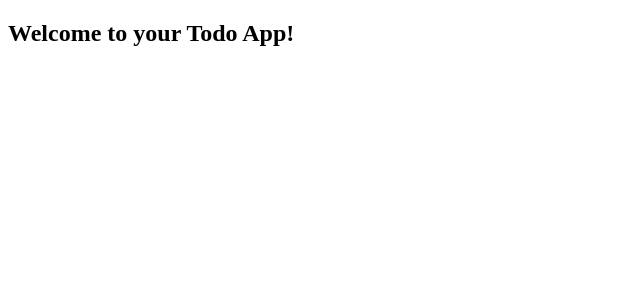
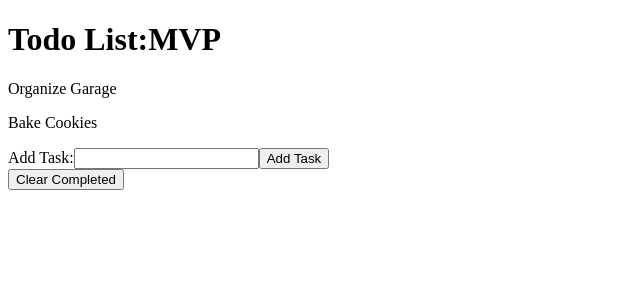
Before and after one commit to bloominstituteoftechnology/web-module-project-class-components, a React (Create React App) app: page / in a window 1280 px wide. Shown: the top 300 px of the page, without its empty margins (0-640 px from the left). Built offline with nearby package versions, Linux system fonts and the light colour scheme; the HTML template or start-up script is replaced by a standard one.

Commit message:
Finished

```diff
--- a/src/App.js
+++ b/src/App.js
@@ -1,14 +1,84 @@
 import React from 'react';
+import TodoForm from './components/TodoForm';
+import TodoList from './components/TodoList'
+
 
 class App extends React.Component {
+
+  constructor(){
+    super();
+    this.state = {
+      tasks: [
+        {
+          task: 'Organize Garage',
+          id: 1528817077286,
+          completed: false
+        },
+        {
+          task: 'Bake Cookies',
+          id: 1528817084358,
+          completed: false
+        },
+      ]
+    }
+  }
+
+
+  addTask = (taskName) => {
+    const newTask = {
+      task: taskName,
+      id: new Date(),
+      completed: false,
+    };
+
+    this.setState({
+      tasks: [...this.state.tasks, newTask]
+    })
+  }
+
+
+
+  completed = (id) => {
+    this.setState({
+     tasks: this.state.tasks.map( task => {
+       if (task.id === task.id){
+         return {
+           ...task,
+           completed: !task.completed
+         }
+       }else{
+         return task;
+       }
+
+     })
+    })
+  }
+
+
+
+
+  completeClear = (event) => {
+    event.preventDefault();
+
+    this.setState({
+      tasks: this.state.tasks.filter( task => !task.completed)
+    })
+  }
   // you will need a place to store your state in this component.
   // design `App` to be the parent component of your application.
   // this component is going to take care of state, and any change handlers you need to work with your state
   render() {
+
+
+
+
     return (
-      <div>
-        <h2>Welcome to your Todo App!</h2>
-      </div>
+      <>
+    <h1>Todo List:MVP</h1>
+      <TodoList tasks={this.state.tasks} completed={this.completed} />
+      <TodoForm addTask={this.addTask}/>
+      <button onClick={this.completeClear}>Clear Completed</button>
+      </>
     );
   }
 }
--- a/src/components/Todo.js
+++ b/src/components/Todo.js
@@ -0,0 +1,18 @@
+import React from "react"
+
+
+
+function Todo (props){
+
+
+
+
+    return (
+       <div>
+      <p style={{ textDecoration: props.tasks.completed ? "line-through" : null }}
+         onClick={()=> props.completed(props.tasks.id)}>{props.tasks.task}</p>
+       </div>
+    )
+}
+
+export default Todo;
--- a/src/components/TodoForm.js
+++ b/src/components/TodoForm.js
@@ -0,0 +1,45 @@
+import React from "react";
+
+
+export default class TodoForm extends React.Component {
+    constructor() {
+        super()
+        this.state = {
+            taskText: "",
+        };
+    }
+
+
+    handleChange = (event) => {
+        const {name, value } = event.target;
+
+        this.setState({
+            [name]: value,
+        });
+    }
+
+    handleSubmit = (event) => {
+        event.preventDefault();
+        this.props.addTask(this.state.taskText)
+        this.setState({
+            taskText:"",
+        })
+    }
+
+
+
+
+    render() {
+        return (
+            <form onSubmit={this.handleSubmit}>
+               <label htmlFor="task-input">Add Task:</label>
+               <input id="task-input"
+               value={this.state.taskText}
+               onChange={this.handleChange}
+               name="taskText"/>
+               <button>Add Task</button>
+
+            </form>
+        )
+    }
+}
--- a/src/components/TodoList.js
+++ b/src/components/TodoList.js
@@ -1,2 +1,22 @@
 // your components will all go in this `component` directory.
 // feel free to change this component.js into TodoList.js
+
+import React from "react"
+import Todo from "./Todo"
+
+function TodoList (props) {
+
+
+
+
+
+    return (
+       <div>
+          {props.tasks.map(task => (
+             <Todo key={task.id} tasks={task} completed={props.completed} />
+          ))}
+       </div>
+    )
+};
+
+export default TodoList;
```
